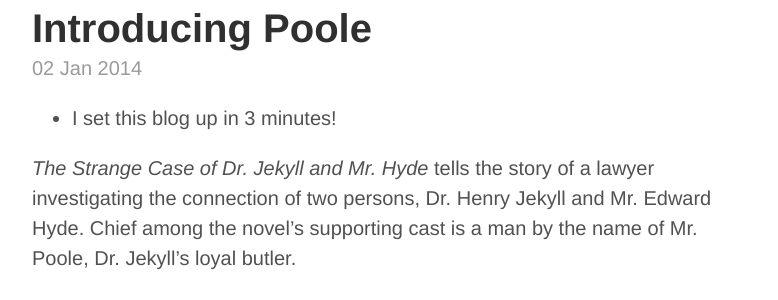
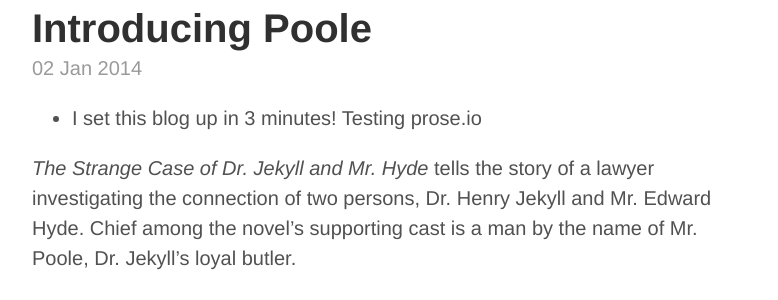
Before and after one commit to billhowe/billhowe.github.io, a Jekyll site: the page built from _posts/2014-01-02-introducing-poole.md, in a window 1280 px wide. Shown: the part 128-428 px from the top of the page, without its empty margins (248-1026 px from the left). Built offline with Jekyll 4.4.1, drawn with Linux system fonts in a browser that asks for light colours; Markdown is read by kramdown in place of the engine named in the settings.

Commit message:
Testing prose.io

```diff
--- a/_posts/2014-01-02-introducing-poole.md
+++ b/_posts/2014-01-02-introducing-poole.md
@@ -1,9 +1,10 @@
 ---
 layout: post
 title: Introducing Poole
+published: true
 ---
 
-* I set this blog up in 3 minutes!
+* I set this blog up in 3 minutes!  Testing prose.io
 
 *The Strange Case of Dr. Jekyll and Mr. Hyde* tells the story of a lawyer investigating the connection of two persons, Dr. Henry Jekyll and Mr. Edward Hyde. Chief among the novel's supporting cast is a man by the name of Mr. Poole, Dr. Jekyll's loyal butler.
 
```
